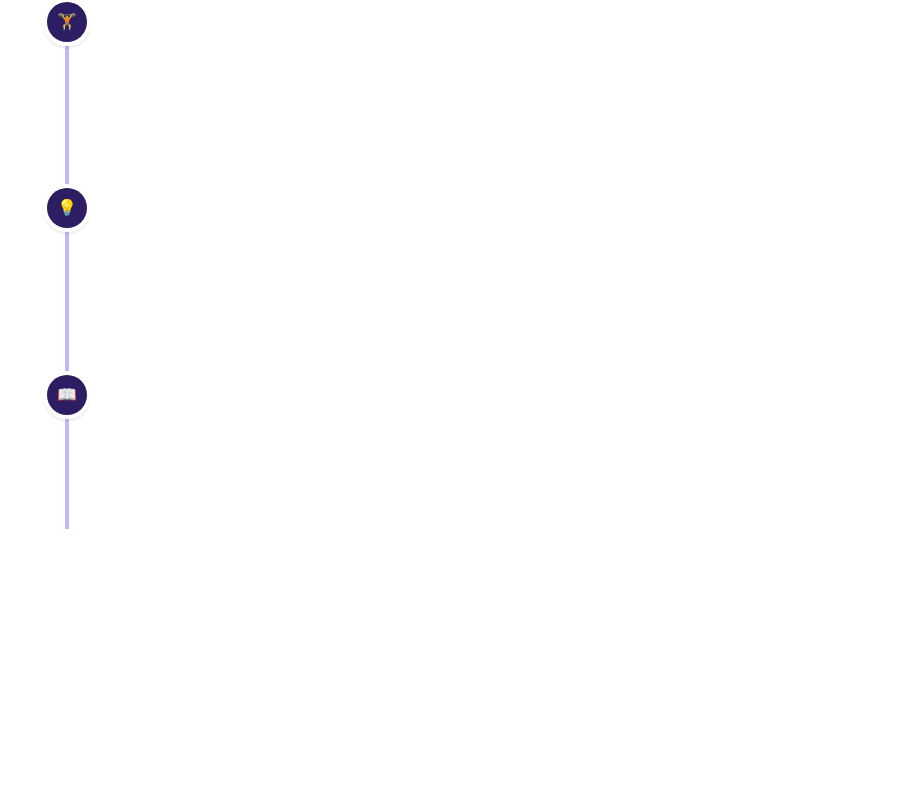
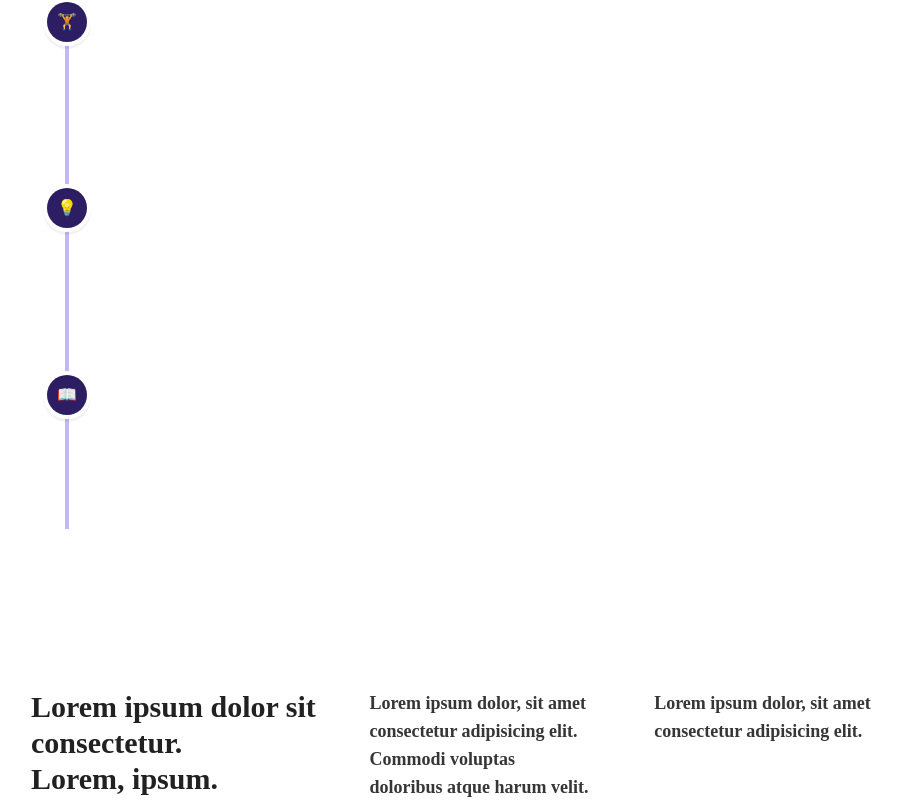
Before and after one commit to Srijan-D/density-exchange-assessment, a Next.js app: page / in a window 1280 px wide. Shown: the part 2414-3215 px from the top of the page, without its empty margins (177-1079 px from the left). Before the commit the page ends 2943 px from the top, so only its background shows below. Built offline with nearby package versions, Linux system fonts and the light colour scheme.

Commit message:
adding middle section

```diff
--- a/app/page.tsx
+++ b/app/page.tsx
@@ -2,6 +2,7 @@ import { About } from "@/components/about"
 import { EQ } from "@/components/eq-section"
 import { Main } from "@/components/main"
 import { Timeline } from "@/components/timeline"
+import { MidSection } from "@/components/section2"
 
 export default function Home() {
   return (
@@ -10,6 +11,7 @@ export default function Home() {
       <EQ />
       <About />
       <Timeline />
+      <MidSection />
     </main>
   )
 }
--- /dev/null
+++ b/components/section2.tsx
@@ -0,0 +1,44 @@
+
+import { MotionDiv } from "./motion-div-wrapper"
+
+export function MidSection() {
+    return (
+        <section className='mt-28 flex flex-col gap-8 px-8 text-center font-[Montserrat] md:mt-40 md:flex-row md:gap-6 md:px-40 md:text-start'>
+            <MotionDiv
+                initial={{ y: 20, opacity: 0 }}
+                transition={{
+                    delay: 0.3,
+                    duration: 0.6
+                }}
+                whileInView={{ y: 0, opacity: 1 }}
+                viewport={{ once: true }}
+                className='flex flex-[0.4]  items-start justify-center gap-6 text-xl font-bold text-[#212121] md:text-3xl'>
+                Lorem ipsum dolor sit consectetur.
+                <br />
+                Lorem, ipsum.
+            </MotionDiv>
+            <MotionDiv
+                initial={{ y: 20, opacity: 0 }}
+                transition={{
+                    delay: 0.6,
+                    duration: 0.6
+                }}
+                whileInView={{ y: 0, opacity: 1 }}
+                viewport={{ once: true }}
+                className='mx-5 flex flex-[0.3] items-start justify-center text-lg font-semibold text-[#363636]'>
+                Lorem ipsum dolor, sit amet consectetur adipisicing elit. Commodi voluptas doloribus atque harum velit.
+            </MotionDiv>
+            <MotionDiv
+                initial={{ y: 20, opacity: 0 }}
+                transition={{
+                    delay: 0.8,
+                    duration: 0.6
+                }}
+                whileInView={{ y: 0, opacity: 1 }}
+                viewport={{ once: true }}
+                className='mx-5 flex flex-[0.3] items-start justify-center text-lg font-semibold text-[#363636]'>
+                Lorem ipsum dolor, sit amet consectetur adipisicing elit.
+            </MotionDiv>
+        </section>
+    )
+}
```
